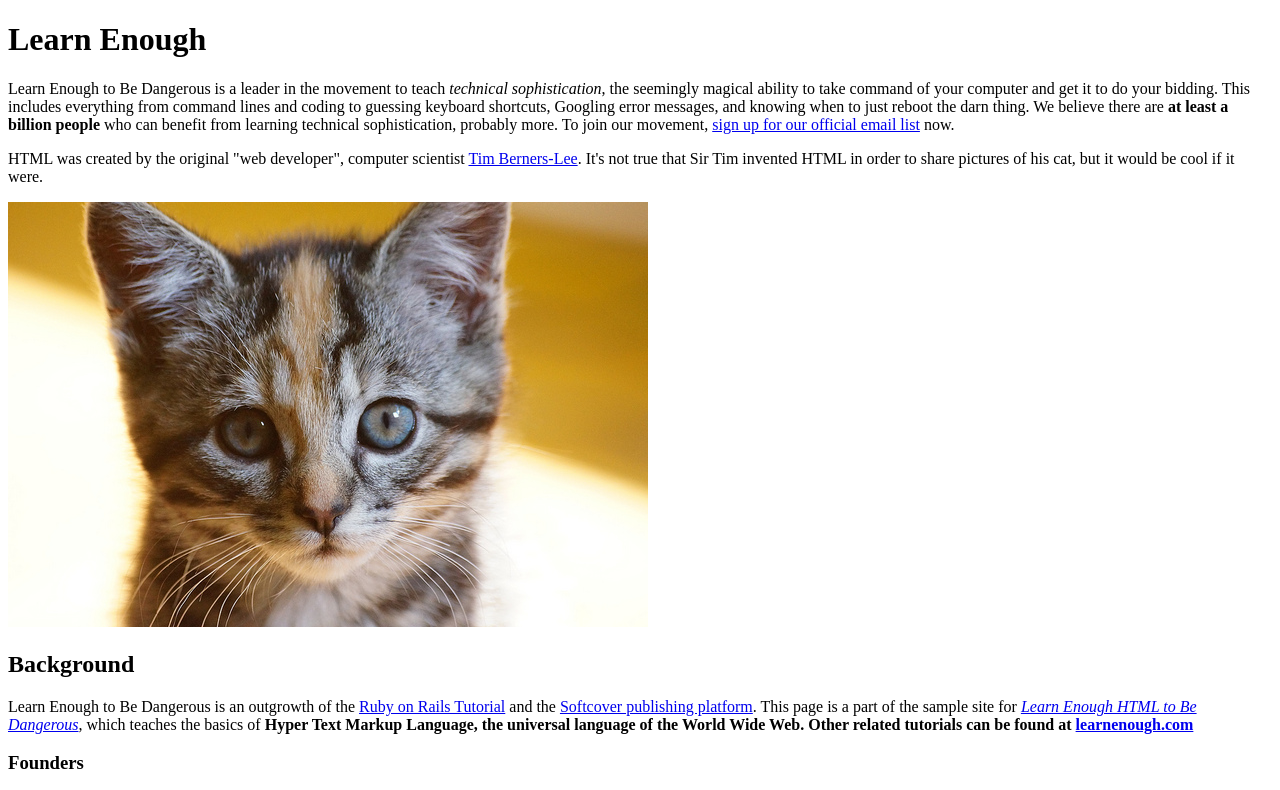
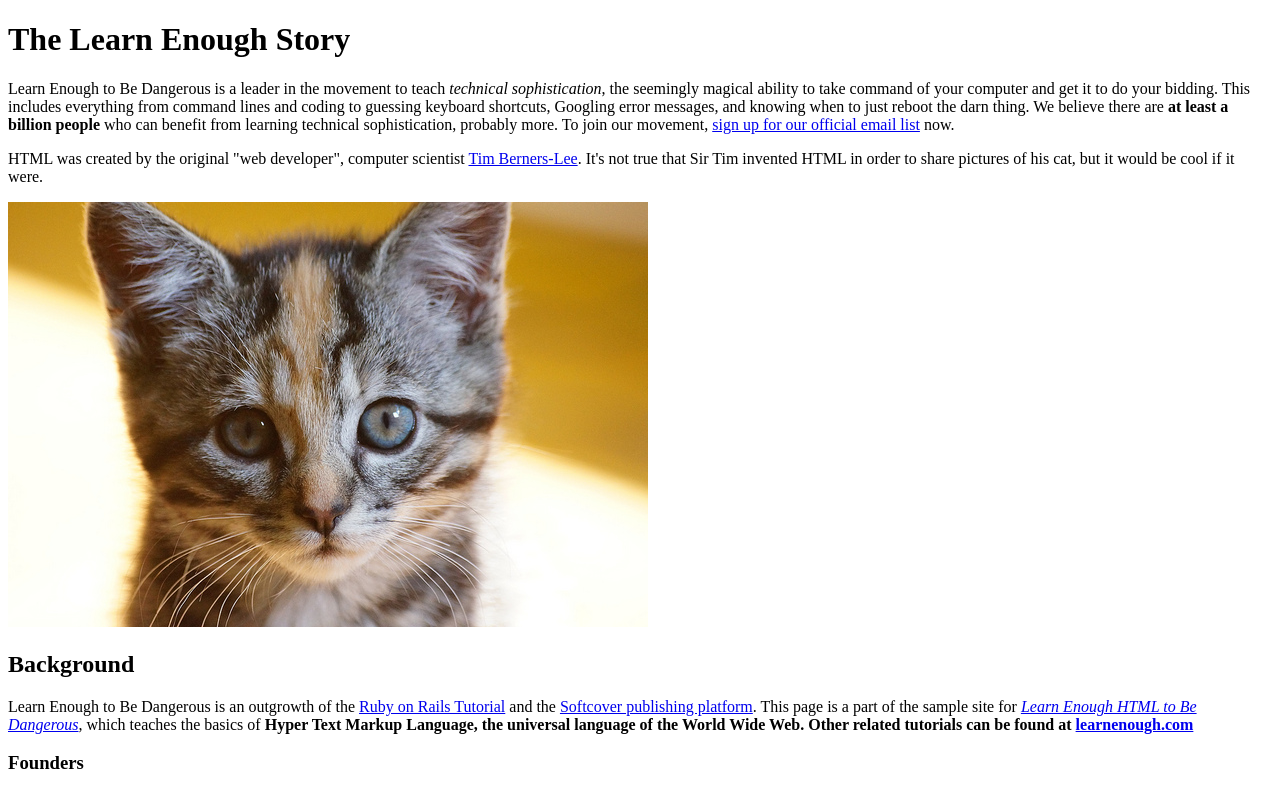
Before and after one commit to Joe-metry/web_0, a plain HTML site: page index.html in a window 1280 px wide. Shown: the top 790 px of the page. Drawn offline with Linux system fonts and the light colour scheme.

Commit message:
Still designing home

```diff
--- a/index.html
+++ b/index.html
@@ -1,12 +1,12 @@
 <!DOCTYPE html>
 <html lang="en">
 	<head>
-		<title>Learn Enough to Be Dangerous</title>
+		<title>Learn Enough</title>
 		<meta charset="utf-8">
 	</head>
 
 	<body>
-		<h1>Learn Enough</h1>
+		<h1>The Learn Enough Story</h1>
 
 		<p>
 
```
